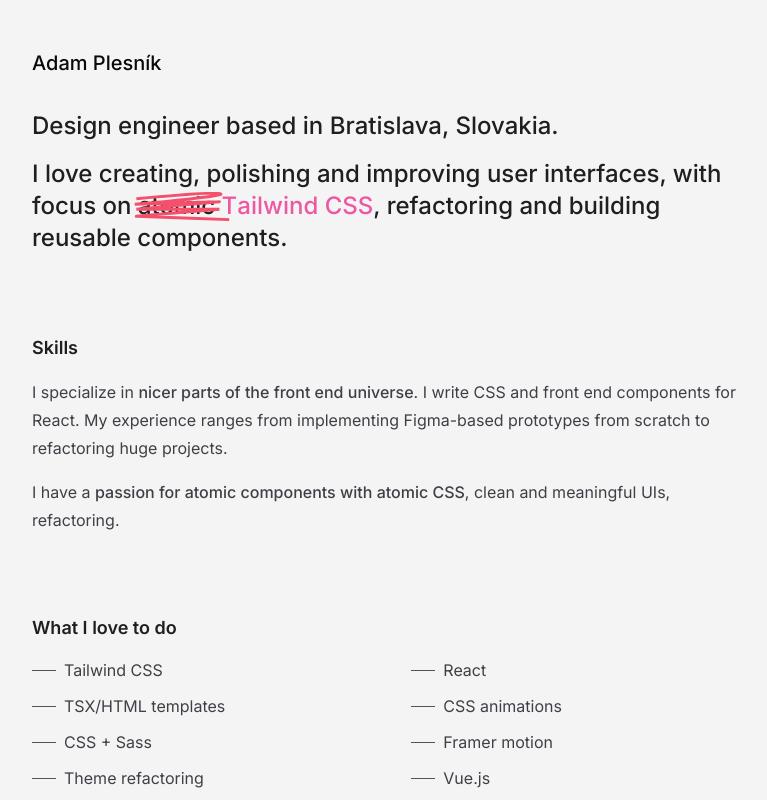
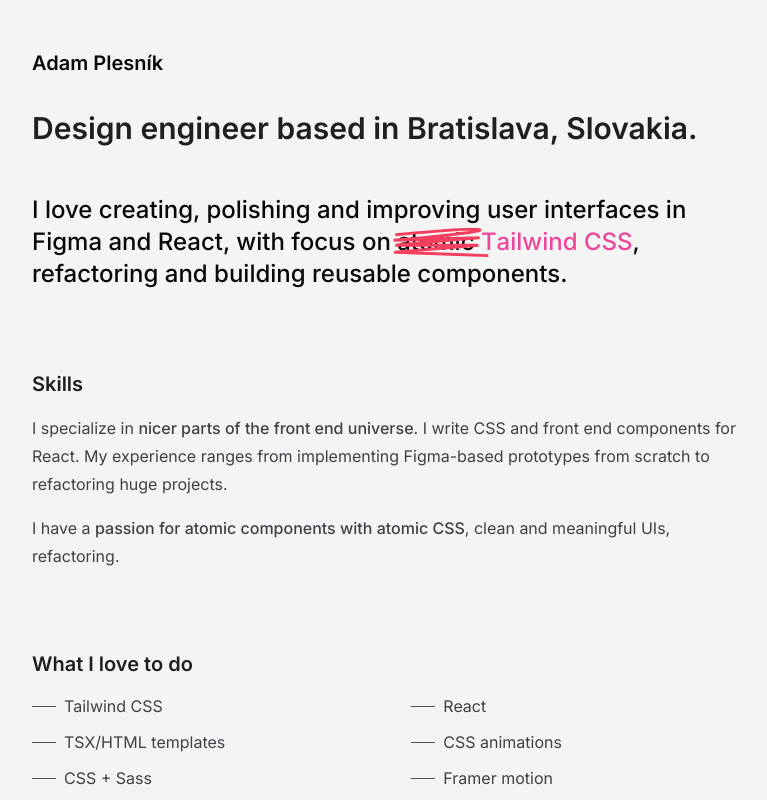
Before and after one commit to adamplesnik/adamplesnik.com, a React (Vite) app: page / in a window 1280 px wide. Shown: the top 800 px of the page, without its empty margins (256-1023 px from the left). Built offline with nearby package versions, Linux system fonts and the light colour scheme.

Commit message:
Update Heading, change second h2 to p

```diff
--- a/src/components/Heading.tsx
+++ b/src/components/Heading.tsx
@@ -2,24 +2,16 @@ import clsx from 'clsx'
 import { PropsWithChildren } from 'react'
 
 const Heading = ({ size = 1, className = '', children }: PropsWithChildren<TitleProps>) => {
-  const defaultClasses = clsx('relative w-full text-zinc-950', className)
+  const defaultClasses = clsx('relative w-full text-zinc-950 font-semibold', className)
 
   if (size === 1) {
-    return (
-      <h1 className={clsx(defaultClasses, 'pb-8 text-xl font-medium leading-normal')}>
-        {children}
-      </h1>
-    )
+    return <h1 className={clsx(defaultClasses, 'pb-8 text-xl leading-normal')}>{children}</h1>
   } else if (size === 2) {
-    return (
-      <h2 className={clsx(defaultClasses, 'pb-4 text-2xl font-medium opacity-90')}>{children}</h2>
-    )
+    return <h2 className={clsx(defaultClasses, 'pb-12 text-3xl opacity-90')}>{children}</h2>
   } else if (size === 3) {
-    return (
-      <h3 className={clsx(defaultClasses, 'pb-4 text-lg font-semibold opacity-90')}>{children}</h3>
-    )
+    return <h3 className={clsx(defaultClasses, 'pb-4 text-xl opacity-90')}>{children}</h3>
   } else {
-    return <h4 className={clsx(defaultClasses + 'text-md pb-4 font-semibold')}>{children}</h4>
+    return <h4 className={clsx(defaultClasses + 'text-md pb-4')}>{children}</h4>
   }
 }
 
--- a/src/content/Info.tsx
+++ b/src/content/Info.tsx
@@ -8,8 +8,8 @@ const Info = () => {
     <div>
       <Heading size={1}>Adam Plesník</Heading>
       <Heading size={2}>Design engineer based in Bratislava, Slovakia.</Heading>
-      <Heading size={2}>
-        I love creating, polishing and improving user interfaces, with focus on{' '}
+      <p className="pb-4 text-2xl font-medium text-zinc-950">
+        I love creating, polishing and improving user interfaces in Figma and React, with focus on{' '}
         <span className="stroke relative whitespace-nowrap">
           <ScratchAnim />
           atomic <TextAnim />{' '}
@@ -18,7 +18,7 @@ const Info = () => {
           </motion.span>
         </span>
         , refactoring and building reusable components.
-      </Heading>
+      </p>
     </div>
   )
 }
```
Also changed, not shown: 1 other file (tests, documents, lock files or other folders).
